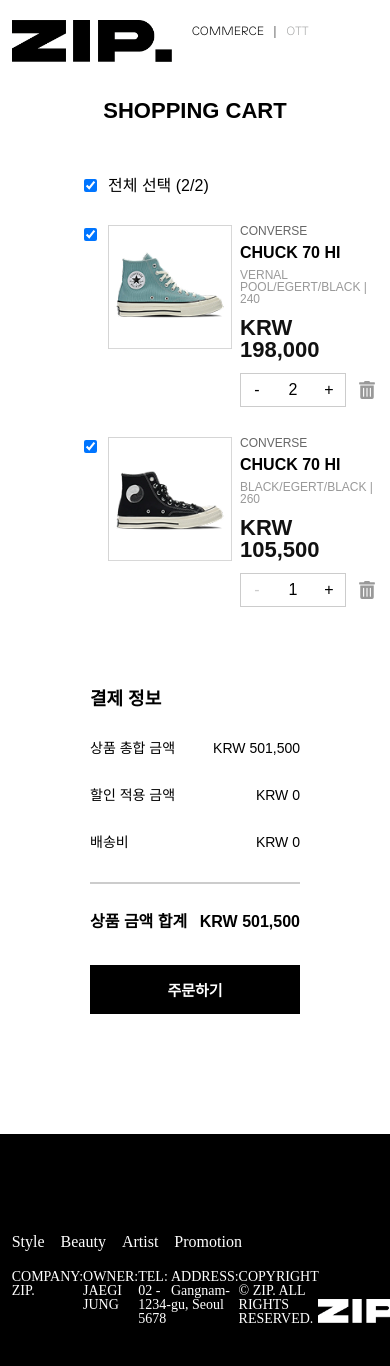
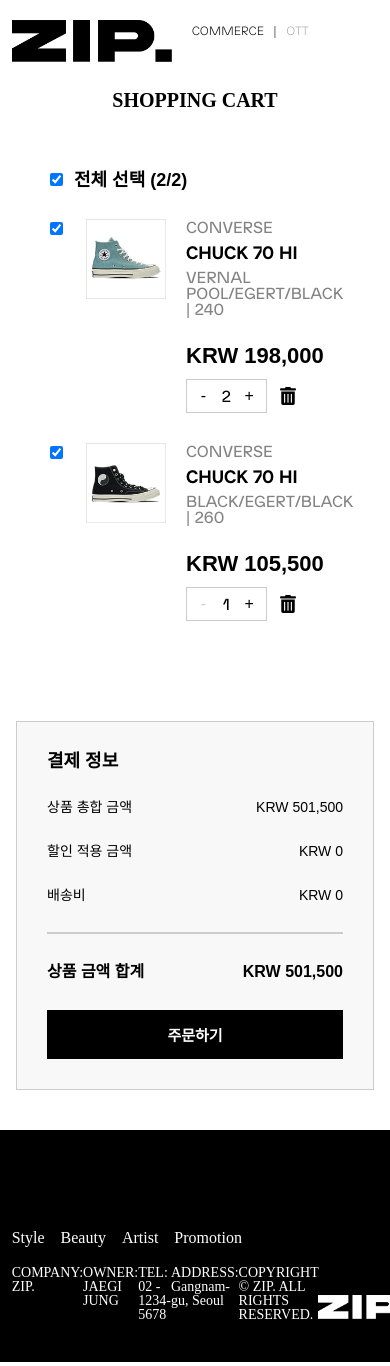
Before and after one commit to dongho9/ZIP., a React (Vite) app: page /cart in a window 390 px wide. Built offline with nearby package versions, Linux system fonts and the light colour scheme.

Commit message:
[예진] 반응형 마무리 작업

```diff
--- a/src/pages/Cart.jsx
+++ b/src/pages/Cart.jsx
@@ -28,124 +28,169 @@
 ];
 
 const PageWrapper = styled.div`
+  width: 100%;
+  margin-top: 60px;
+  min-height: calc(100vh - 250px);
+  display: flex;
+  flex-direction: column;
+  justify-content: center;
+  align-items: center;
+  gap: 30px;
   padding: 40px;
-  margin: auto;
-  font-family: "Arial", sans-serif;
 
   @media (max-width: 1024px) {
-    padding: 40px;
-    margin: 60px 30px;
+    padding: 40px 20px;
   }
 
   @media (max-width: 767px) {
-    padding: 40px;
-    margin: 60px 30px;
+    padding: 30px 16px;
+    gap: 20px;
   }
 `;
 
 const Title = styled.h2`
-  font-size: 28px;
-  text-align: center;
-  margin-bottom: 40px;
+  font-size: 3.6rem;
   font-weight: 700;
+  margin: 0;
+
+  @media (max-width: 1024px) {
+    font-size: 2.8rem;
+  }
 
   @media (max-width: 767px) {
-    font-size: 22px;
-    margin-bottom: 24px;
+    font-size: 2rem;
+  }
+`;
+
+const EmptyMessage = styled.div`
+  height: 100%;
+  margin: 10px 0;
+  display: flex;
+  justify-content: center;
+  align-items: center;
+  font-size: 1.6rem;
+  color: var(--dark-color);
+  text-align: center;
+  border: 1px solid var(--border-color);
+  @media (max-width: 767px) {
+    height: 200px;
+    font-size: 1.4rem;
   }
 `;
 
 const CartLayout = styled.div`
+  width: 80%;
   display: flex;
   justify-content: space-between;
-  gap: 20px;
-
+  gap: 60px;
   @media (max-width: 1024px) {
     flex-direction: column;
+    width: 100%;
+    gap: 40px;
+  }
+
+  @media (max-width: 767px) {
+    gap: 20px;
   }
 `;
 
 const Left = styled.div`
-  flex: 0.5;
-  width: 100%;
-  padding: 10px;
+  flex: 0.6;
 `;
 
 const Right = styled.div`
-  flex: 0.3;
-  width: 100%;
-  padding: 10px;
+  flex: 0.4;
+  height: 100%;
+`;
+
+const OrderSummary = styled.div`
+  margin: 10px 0px;
+  padding: 30px;
 `;
 
 const SelectAllBox = styled.div`
-  margin: 20px auto;
   display: flex;
   align-items: center;
+  font-size: 1.8rem;
+  font-weight: bold;
+  font-family: "Pretendard", sans-serif;
 `;
 
 const ItemBox = styled.div`
   display: flex;
-  margin-top: 30px;
-  margin-bottom: 20px;
   align-items: flex-start;
+  margin: 30px 0;
 
   @media (max-width: 767px) {
-    display: flex;
     flex-direction: row;
-    text-align: left;
+    gap: 12px;
   }
 `;
 
 const Image = styled.img`
-  width: 124px;
-  height: 124px;
+  width: 122px;
+  height: 122px;
   object-fit: cover;
-  margin: 0px 8px;
+  margin: 0 8px;
+
+  @media (max-width: 767px) {
+    width: 50%;
+    height: auto;
+  }
+
+  @media (max-width: 480px) {
+    width: 80px;
+    height: 80px;
+  }
 `;
 
 const ItemInfo = styled.div`
-  flex: 1;
-  @media (max-width: 767px) {
+  width: 100%;
   display: flex;
   flex-direction: column;
-    align-items: flex-start;
-    margin-top: 0px;
+  gap: 8px;
+  font-family: "EHNormalTrial", sans-serif;
+
+  @media (max-width: 767px) {
+    margin-top: 0;
+    margin-bottom: auto;
   }
 `;
 
 const Brand = styled.div`
-  font-size: 12px;
-  color: #666;
+  font-size: 1.6rem;
+  color: var(--subTitle);
 `;
 
 const Name = styled.div`
-  font-size: 16px;
+  font-size: 1.8rem;
   font-weight: 700;
-  margin: 8px 0px;
 `;
 
 const Detail = styled.div`
-  font-size: 12px;
-  color: #999;
+  font-size: 1.6rem;
+  color: var(--subTitle);
 `;
 
 const BottomRow = styled.div`
   display: flex;
   justify-content: space-between;
-  margin-top: 12px;
+  align-items: center;
+  margin-top: 20px;
+  margin-bottom: auto;
 
   @media (max-width: 767px) {
     flex-direction: column;
+    align-items: flex-start;
     gap: 12px;
-    align-items: center;
   }
 `;
 
 const PriceBox = styled.div`
   font-size: 2.2rem;
   font-weight: bold;
-  color: #111;
-  margin-top: auto;
+  font-family: "Pretendard", sans-serif;
+  color: var(--dark-color);
 `;
 
 const ActionBox = styled.div`
@@ -156,14 +201,13 @@
 
 const QtyControl = styled.div`
   display: flex;
-  border: 1px solid #ccc;
+  border: 1px solid var(--border-color);
 `;
 
-const Btn = styled.button`
-  width: 32px;
-  height: 32px;
+const QtyBtn = styled.button`
+  width: 100%;
   font-size: 16px;
-  background: white;
+  background: var(--light-color);
   border: none;
   cursor: pointer;
 
@@ -184,61 +228,66 @@
 `;
 
 const Trash = styled(FaTrashAlt)`
-  color: #999;
+  color: var(--dark-color);
   cursor: pointer;
-  font-size: 18px;
+  font-size: 1.8rem;
 
   &:hover {
-    color: black;
+    color: var(--dark-color);
   }
 `;
 
 const PaymentBox = styled.div`
-  padding: 10px;
-  margin-top: 13px;
+  width: 100%;
+  display: flex;
+  flex-direction: column;
+  height: auto;
+  margin: 10px 0px;
+  padding: 30px;
+  background-color: #f8f8f8;
+  font-family: "Pretendard", sans-serif;
+  border: 1px solid var(--border-color);
 `;
 
 const PaymentTitle = styled.h4`
-  font-size: 18px;
+  font-size: 1.8rem;
   font-weight: bold;
-  margin-bottom: 24px;
 `;
 
 const Row = styled.div`
   display: flex;
   justify-content: space-between;
-  align-items: center;
-  gap: 12px;
-  font-size: 14px;
+  font-size: 1.4rem;
   font-weight: 500;
-  margin: 33px auto;
+  margin-top: 30px;
 `;
 
 const Line = styled.hr`
-  border: 1px solid #ccc;
-  margin: 30px auto;
+  border: 1px solid var(--border-color);
+  margin: 30px 0;
 `;
 
 const Total = styled(Row)`
-  margin: 30px auto;
+  font-size: 1.6rem;
   font-weight: 700;
-  font-size: 16px;
+  margin-top: auto;
+  margin-bottom: 30px;
 `;
 
 const OrderBtn = styled.button`
-  margin-top: 5px;
   width: 100%;
   padding: 14px 0;
   background: black;
   color: white;
+  font-size: 1.5rem;
   font-weight: bold;
-  font-size: 15px;
   border: none;
   cursor: pointer;
-  transition: background 0.3s;
+  margin: 0px auto;
+  position: sticky;
 
   &:disabled {
-    background: #aaa;
+    background: var(--lightGray);
     cursor: not-allowed;
   }
 
@@ -256,11 +305,21 @@
   };
 
   const toggleSelectItem = (id) => {
-    setItems(items.map((item) => (item.id === id ? { ...item, selected: !item.selected } : item)));
+    setItems(
+      items.map((item) =>
+        item.id === id ? { ...item, selected: !item.selected } : item
+      )
+    );
   };
 
   const changeQty = (id, diff) => {
-    setItems(items.map((item) => (item.id === id ? { ...item, quantity: Math.max(1, item.quantity + diff) } : item)));
+    setItems(
+      items.map((item) =>
+        item.id === id
+          ? { ...item, quantity: Math.max(1, item.quantity + diff) }
+          : item
+      )
+    );
   };
 
   const removeItem = (id) => {
@@ -268,17 +327,27 @@
   };
 
   const selectedItems = items.filter((item) => item.selected);
-  const totalPrice = selectedItems.reduce((sum, item) => sum + item.price * item.quantity, 0);
+  const totalPrice = selectedItems.reduce(
+    (sum, item) => sum + item.price * item.quantity,
+    0
+  );
 
   return (
     <PageWrapper>
+      <GlobalStyles />
       <Title>SHOPPING CART</Title>
       <CartLayout>
         <Left>
+          {items.length === 0 ? (
+            <EmptyMessage>상품이 비었습니다.</EmptyMessage>
+          ) : (
+            <OrderSummary>
               <SelectAllBox>
                 <input
                   type="checkbox"
-              checked={items.length > 0 && items.every((item) => item.selected)}
+                  checked={
+                    items.length > 0 && items.every((item) => item.selected)
+                  }
                   onChange={toggleSelectAll}
                 />
                 <span style={{ marginLeft: "8px" }}>
@@ -288,25 +357,30 @@
 
               {items.map((item) => (
                 <ItemBox key={item.id}>
-              <input type="checkbox" checked={item.selected} onChange={() => toggleSelectItem(item.id)} />
+                  <input
+                    type="checkbox"
+                    checked={item.selected}
+                    onChange={() => toggleSelectItem(item.id)}
+                  />
                   <Image src={item.image} alt={item.name} />
                   <ItemInfo>
                     <Brand>{item.brand}</Brand>
                     <Name>{item.name}</Name>
                     <Detail>{item.detail}</Detail>
-
                     <BottomRow>
                       <PriceBox>KRW {item.price.toLocaleString()}</PriceBox>
                       <ActionBox>
                         <QtyControl>
-                      <Btn
+                          <QtyBtn
                             onClick={() => changeQty(item.id, -1)}
                             disabled={item.quantity <= 1}
                           >
                             -
-                      </Btn>
+                          </QtyBtn>
                           <Qty>{item.quantity}</Qty>
-                      <Btn onClick={() => changeQty(item.id, 1)}>+</Btn>
+                          <QtyBtn onClick={() => changeQty(item.id, 1)}>
+                            +
+                          </QtyBtn>
                         </QtyControl>
                         <Trash onClick={() => removeItem(item.id)} />
                       </ActionBox>
@@ -314,6 +388,8 @@
                   </ItemInfo>
                 </ItemBox>
               ))}
+            </OrderSummary>
+          )}
         </Left>
 
         <Right>
```
Lines whose indentation alone changed are shown as unchanged.
